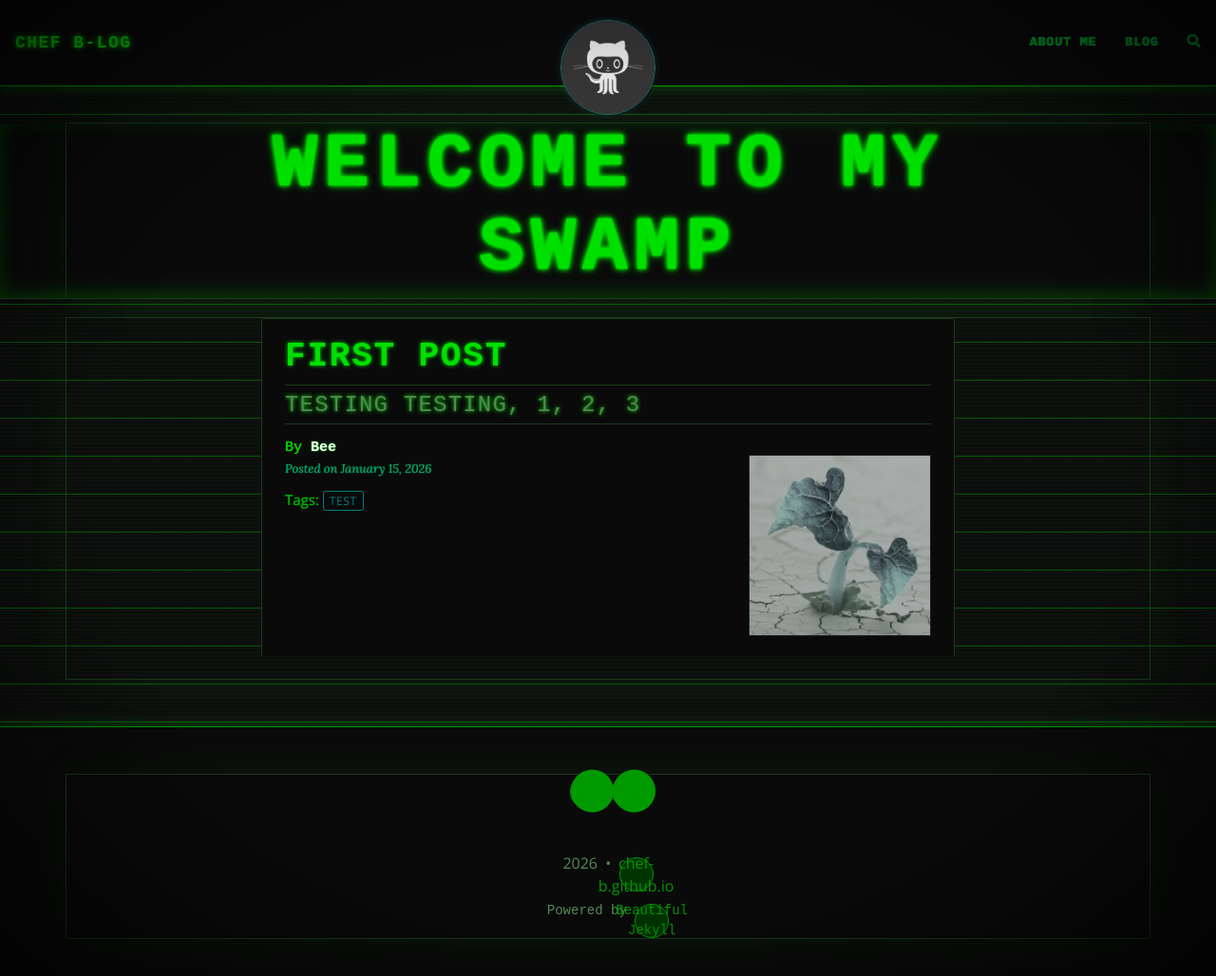
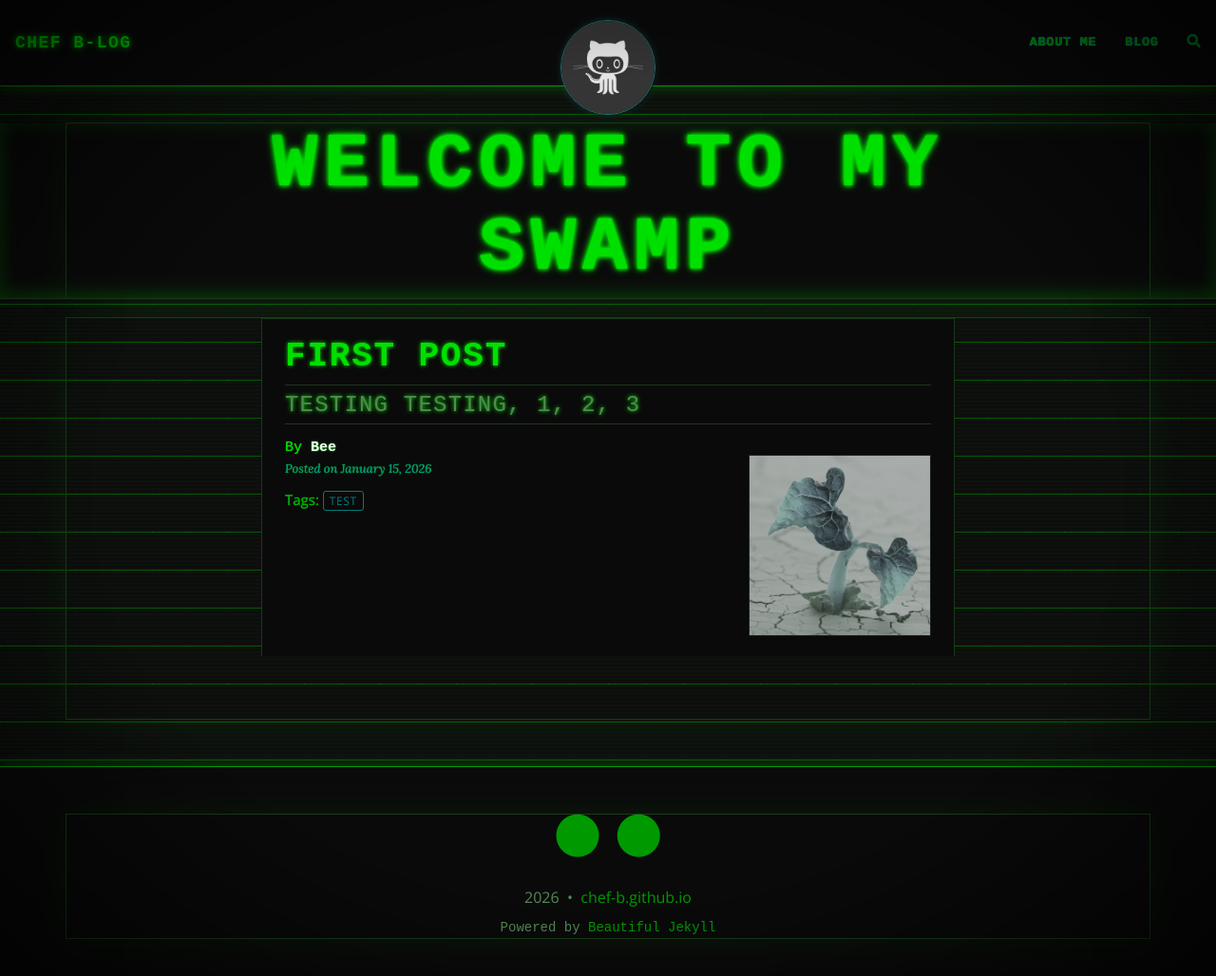
Before and after one commit to chef-b/chef-b.github.io, a Jekyll site: the page built from index.html, in a window 1280 px wide and 1038 px high. Shown: the top 1028 px of the window at 95% size. Built offline with Jekyll 4.4.1, drawn with Linux system fonts in a browser that asks for light colours; the list of posts is cut into pages by our own code; comment, search, counter and statistics services are not loaded.

Commit message:
Revert "Update retro.css"
This reverts commit ae64a3b7635fd56c54fe9ba4c44d3c8f33cb8114.

```diff
--- a/assets/css/retro.css
+++ b/assets/css/retro.css
@@ -457,6 +457,7 @@ tr:hover td {
 /* =====================================================
    FOOTER
    ===================================================== */
+
 footer {
   background-color: var(--dark) !important;
   border-top: 1px solid var(--green-dim) !important;
@@ -464,32 +465,23 @@ footer {
   color: var(--text-muted) !important;
 }
 
-/* Icon button circles */
 footer a {
-  display: inline-flex !important;
-  align-items: center !important;
-  justify-content: center !important;
-  width: 36px !important;
-  height: 36px !important;
-  border-radius: 50% !important;
-  background-color: #003300 !important;
-  border: 1px solid var(--green-dim) !important;
-  text-shadow: none !important;
-  transition: all 0.15s !important;
+  color: var(--green-dim) !important;
+  text-shadow: none;
 }
 
 footer a:hover {
-  background-color: #004400 !important;
-  box-shadow: 0 0 8px var(--green-glow) !important;
+  color: var(--green) !important;
+  text-shadow: 0 0 4px var(--green);
 }
 
-/* Icon itself — stays green-dim for contrast against dark bg */
+/* Social icons in footer */
 footer .fa,
 footer .fas,
 footer .fab,
 footer svg {
   color: var(--green-dim) !important;
-  fill: var(--green-dim) !important;
+  fill: var(--dark) !important;
   transition: color 0.15s, filter 0.15s;
 }
 
```
